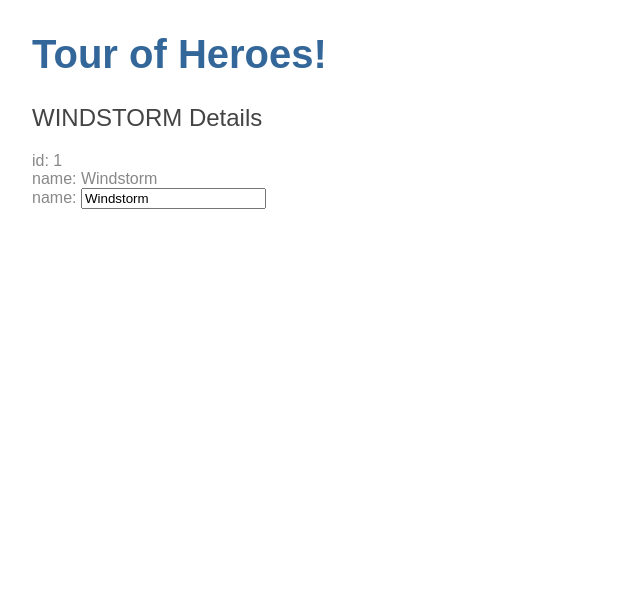
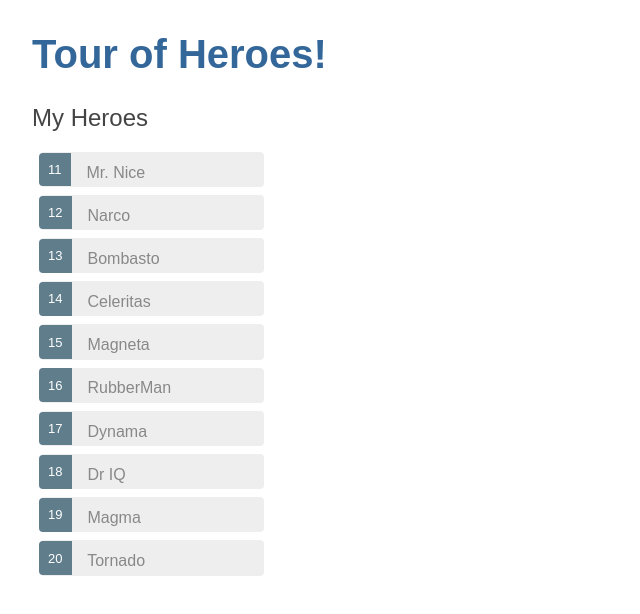
Before and after one commit to diegoami/angular_tour_of_heroes, an Angular app: page / in a window 1280 px wide. Shown: the top 614 px of the page, without its empty margins (0-640 px from the left). Built offline with nearby package versions, Linux system fonts and the light colour scheme.

Commit message:
Added selection of heroes

```diff
--- a/src/app/heroes/heroes.component.css
+++ b/src/app/heroes/heroes.component.css
@@ -0,0 +1,48 @@
+/* HeroesComponent's private CSS styles */
+.selected {
+  background-color: #CFD8DC !important;
+  color: white;
+}
+.heroes {
+  margin: 0 0 2em 0;
+  list-style-type: none;
+  padding: 0;
+  width: 15em;
+}
+.heroes li {
+  cursor: pointer;
+  position: relative;
+  left: 0;
+  background-color: #EEE;
+  margin: .5em;
+  padding: .3em 0;
+  height: 1.6em;
+  border-radius: 4px;
+}
+.heroes li.selected:hover {
+  background-color: #BBD8DC !important;
+  color: white;
+}
+.heroes li:hover {
+  color: #607D8B;
+  background-color: #DDD;
+  left: .1em;
+}
+.heroes .text {
+  position: relative;
+  top: -3px;
+}
+.heroes .badge {
+  display: inline-block;
+  font-size: small;
+  color: white;
+  padding: 0.8em 0.7em 0 0.7em;
+  background-color: #607D8B;
+  line-height: 1em;
+  position: relative;
+  left: -1px;
+  top: -4px;
+  height: 1.8em;
+  margin-right: .8em;
+  border-radius: 4px 0 0 4px;
+}
--- a/src/app/heroes/heroes.component.html
+++ b/src/app/heroes/heroes.component.html
@@ -1,9 +1,17 @@
-<h2>{{ hero.name | uppercase}} Details</h2>
-<div><span>id: </span>{{hero.id}}</div>
-<div><span>name: </span>{{hero.name}}</div>
-
-<div>
-  <label>name:
-    <input [(ngModel)]="hero.name" placeholder="name">
-  </label>
+<div *ngIf="selectedHero">
+  <h2>{{ selectedHero.name | uppercase }} Details</h2>
+  <div><span>id: </span>{{selectedHero.id}}</div>
+  <div>
+    <label>name:
+      <input [(ngModel)]="selectedHero.name" placeholder="name">
+    </label>
+  </div>
 </div>
+  <h2>My Heroes</h2>
+  <ul class="heroes">
+    <li *ngFor="let hero of heroes"
+        [class.selected]="hero === selectedHero"
+        (click)="onSelect(hero)">
+      <span class="badge">{{hero.id}}</span> {{hero.name}}
+    </li>
+  </ul>
--- a/src/app/heroes/heroes.component.ts
+++ b/src/app/heroes/heroes.component.ts
@@ -1,19 +1,21 @@
 import { Component, OnInit } from '@angular/core';
 import { Hero } from '../hero';
+import { HEROES } from '../mock-heroes';
 @Component({
   selector: 'app-heroes',
   templateUrl: './heroes.component.html',
   styleUrls: ['./heroes.component.css']
 })
 export class HeroesComponent implements OnInit {
-  hero: Hero = {
-    id: 1,
-    name: 'Windstorm'
-  };
+  heroes = HEROES;
+  selectedHero: Hero;
 
   constructor() { }
 
   ngOnInit() {
   }
 
+  onSelect(hero: Hero): void {
+    this.selectedHero = hero;
+  }
 }
--- /dev/null
+++ b/src/app/mock-heroes.ts
@@ -0,0 +1,14 @@
+import { Hero } from './hero';
+
+export const HEROES: Hero[] = [
+  { id: 11, name: 'Mr. Nice' },
+  { id: 12, name: 'Narco' },
+  { id: 13, name: 'Bombasto' },
+  { id: 14, name: 'Celeritas' },
+  { id: 15, name: 'Magneta' },
+  { id: 16, name: 'RubberMan' },
+  { id: 17, name: 'Dynama' },
+  { id: 18, name: 'Dr IQ' },
+  { id: 19, name: 'Magma' },
+  { id: 20, name: 'Tornado' }
+];
```
